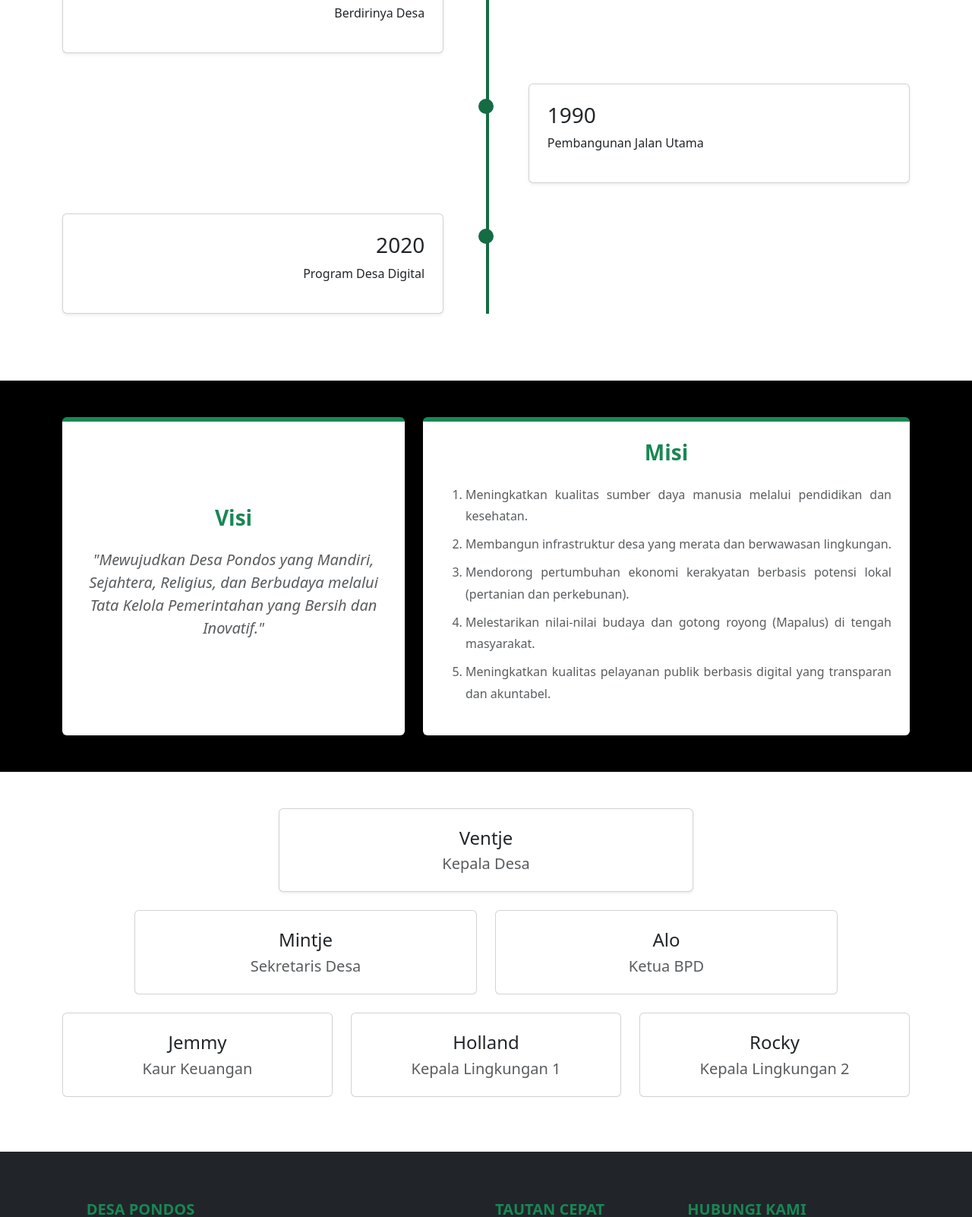
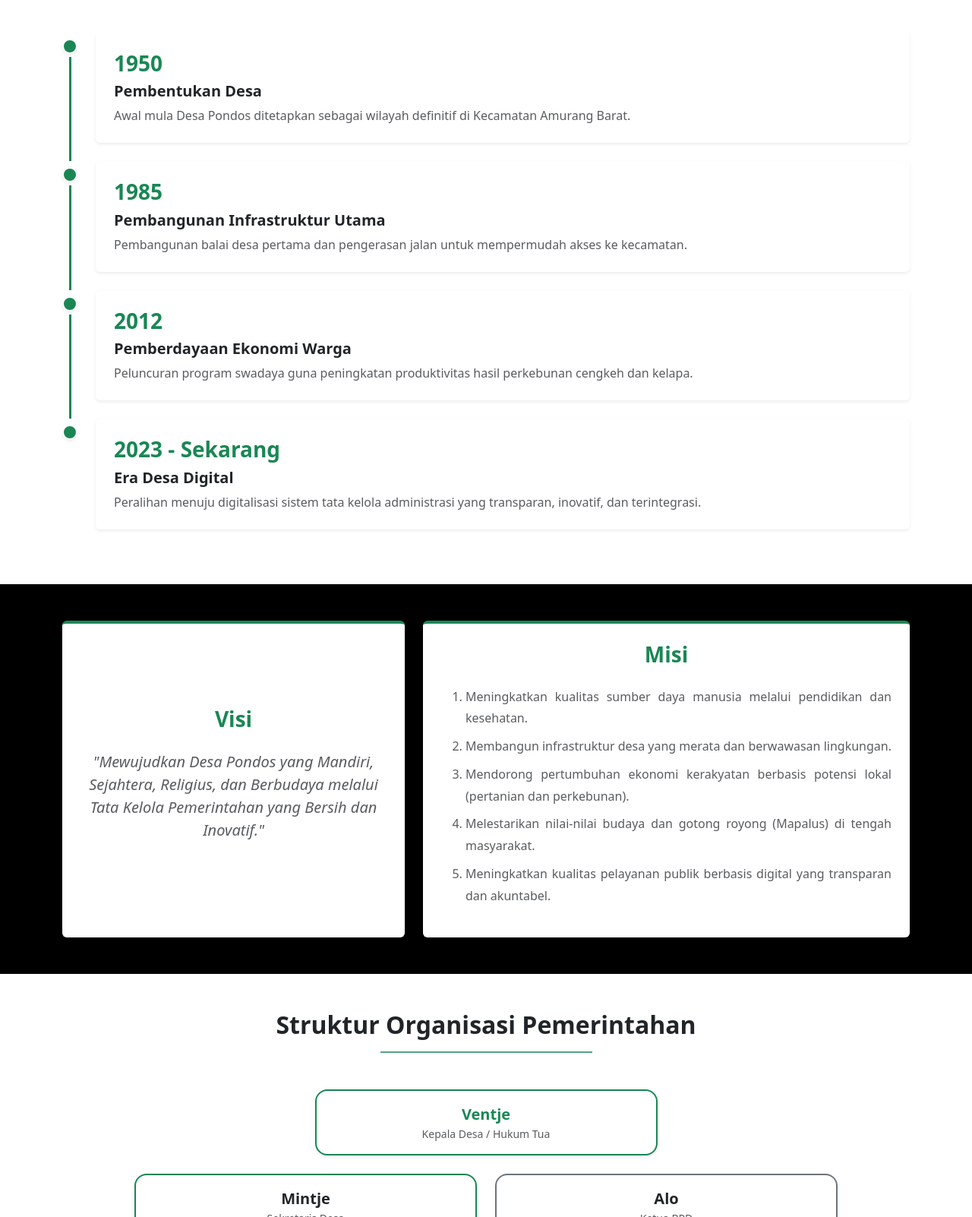
Before and after one commit to BrianL026/sid-terpadu, a plain HTML site: page profil.html in a window 1280 px wide. Shown: the part 415-2017 px from the top of the page at 76% size. Drawn offline with Linux system fonts and the light colour scheme.

Commit message:
feat: redesign profile page with updated timeline, organizational structure, and custom navbar toggle styling

```diff
--- a/css/style.css
+++ b/css/style.css
@@ -23,33 +23,6 @@
     z-index: 2;
 }
 
-/* Info Card */
-
-.info-card {
-    transition: transform 0.3s ease, box-shadow 0.3s ease;
-}
-
-.info-card:hover {
-    transform: translateY(-5px);
-    box-shadow: 0 0.5rem 1rem rgba(0, 0, 0, 0.15) !important;
-}
-
-/* Layanan Card */
-
-.layanan-card {
-    transition: all 0.3s ease-in-out;
-}
-
-.layanan-card:hover {
-    transform: translateY(-10px);
-    background-color: #f8f9fa;
-    cursor: pointer;
-}
-
-.border-top.border-4 {
-    border-top-width: 6px !important;
-}
-
 /* Footer */
 
 .footer-link {
@@ -70,47 +43,19 @@
     background: linear-gradient(135deg, #198754 0%, #146c43 100%);
 }
 
-/* Timeline */
-.timeline-container {
-    position: relative;
+@media (max-width: 991.98px) {
+    #nav-toggle:checked ~ #navbarNav {
+        display: block !important;
+    }
 }
 
-.timeline-container::before {
-    content: '';
-    position: absolute;
-    left: 50%;
-    top: 0;
-    bottom: 0;
-    width: 4px;
-    background-color: #146c43;
+/* Custom Effects */
+
+.card-hover-elevate {
+    transition: transform 0.3s ease-in-out, box-shadow 0.3s ease-in-out;
 }
 
-.timeline-item {
-    position: relative;
-    margin-bottom: 40px;
+.card-hover-elevate:hover {
+    transform: translateY(-5px);
+    box-shadow: 0 10px 20px rgba(0,0,0,0.1) !important;
 }
-
-.timeline-dot {
-    position: absolute;
-    left: 50%;
-    transform: translateX(-50%);
-    width: 20px;
-    height: 20px;
-    border-radius: 50%;
-    background-color: #146c43;
-    top: 20px;
-}
-
-.timeline-content {
-    width: 45%;
-}
-
-.timeline-item:nth-child(even) .timeline-content {
-    margin-left: auto;
-
-}
-
-.timeline-item:nth-child(odd) .timeline-content {
-    text-align: right;
-
-}
--- a/index.html
+++ b/index.html
@@ -16,11 +16,12 @@
                     Desa Pondos
                 </a>
 
-                <button class="navbar-toggler" type="button" data-bs-toggle="collapse" data-bs-target="#navbarNav">
+                <input type="checkbox" id="nav-toggle" class="d-none nav-checkbox">
+                <label for="nav-toggle" class="navbar-toggler m-0 shadow-none border-0 pe-auto cursor-pointer-" style="cursor: pointer;">
                     <span class="navbar-toggler-icon"></span>
-                </button>
+                </label>
 
-                <div class="collapse navbar-collapse" id="navbarNav">
+                <div class="collapse navbar-collapse menu-collapse mt-3 mt-lg-0" id="navbarNav">
                     <ul class="navbar-nav ms-auto fw-medium">
                         <li class="nav-item">
                             <a class="nav-link active" href="index.html">Beranda</a>
@@ -75,7 +76,7 @@
                     <div class="col-lg-6">
                         <div class="row g-3">
                             <div class="col-md-6">
-                                <div class="card info-card border-0 shadow-sm h-100 text-center py-3">
+                                <div class="card card-hover-elevate border-0 shadow-sm h-100 text-center py-3">
                                     <div class="card-body">
                                         <h1 class="display-5 text-success fw-bold">4</h1>
                                         <p class="card-text text-muted mb-0">Jaga / Dusun</p>
@@ -83,7 +84,7 @@
                                 </div>
                             </div>
                             <div class="col-md-6">
-                                <div class="card info-card border-0 shadow-sm h-100 text-center py-3">
+                                <div class="card card-hover-elevate border-0 shadow-sm h-100 text-center py-3">
                                     <div class="card-body">
                                         <h1 class="display-5 text-success fw-bold">1.250</h1>
                                         <p class="card-text text-muted mb-0">Total Penduduk</p>
@@ -91,7 +92,7 @@
                                 </div>
                             </div>
                             <div class="col-md-6">
-                                <div class="card info-card border-0 shadow-sm h-100 text-center py-3">
+                                <div class="card card-hover-elevate border-0 shadow-sm h-100 text-center py-3">
                                     <div class="card-body">
                                         <h1 class="display-5 text-success fw-bold">350</h1>
                                         <p class="card-text text-muted mb-0">Kepala Keluarga</p>
@@ -99,7 +100,7 @@
                                 </div>
                             </div>
                             <div class="col-md-6">
-                                <div class="card info-card border-0 shadow-sm h-100 text-center py-3">
+                                <div class="card card-hover-elevate border-0 shadow-sm h-100 text-center py-3">
                                     <div class="card-body">
                                         <h1 class="display-5 text-success fw-bold">95%</h1>
                                         <p class="card-text text-muted mb-0">Petani / Pekebun</p>
@@ -121,7 +122,7 @@
 
                 <div class="row g-4">
                     <div class="col-md-4">
-                        <div class="card h-100 border-0 shadow-sm layanan-card border-top border-success border-4">
+                        <div class="card h-100 border-0 shadow-sm card-hover-elevate border-top border-success border-4" style="cursor: pointer;">
                             <div class="card-body text-center p-4">
                                 <div class="display-4 mb-3">📄</div>
                                 <h4 class="card-title fw-bold">Surat Pengantar</h4>
@@ -131,7 +132,7 @@
                     </div>
 
                     <div class="col-md-4">
-                        <div class="card h-100 border-0 shadow-sm layanan-card border-top border-success border-4">
+                        <div class="card h-100 border-0 shadow-sm card-hover-elevate border-top border-success border-4" style="cursor: pointer;">
                             <div class="card-body text-center p-4">
                                 <div class="display-4 mb-3">👨‍👩‍👧‍👦</div>
                                 <h4 class="card-title fw-bold">Kartu Keluarga</h4>
@@ -141,7 +142,7 @@
                     </div>
 
                     <div class="col-md-4">
-                        <div class="card h-100 border-0 shadow-sm layanan-card border-top border-success border-4">
+                        <div class="card h-100 border-0 shadow-sm card-hover-elevate border-top border-success border-4" style="cursor: pointer;">
                             <div class="card-body text-center p-4">
                                 <div class="display-4 mb-3">🍼</div>
                                 <h4 class="card-title fw-bold">Akta Kelahiran</h4>
@@ -201,6 +202,5 @@
         </div>
     </footer>
 
-    <script src="./assets/bootstrap/js/bootstrap.bundle.min.js"></script>
   </body>
 </html>
--- a/profil.html
+++ b/profil.html
@@ -16,11 +16,12 @@
                     Desa Pondos
                 </a>
 
-                <button class="navbar-toggler" type="button" data-bs-toggle="collapse" data-bs-target="#navbarNav">
+                <input type="checkbox" id="nav-toggle" class="d-none nav-checkbox">
+                <label for="nav-toggle" class="navbar-toggler m-0 shadow-none border-0 pe-auto cursor-pointer" style="cursor: pointer;">
                     <span class="navbar-toggler-icon"></span>
-                </button>
+                </label>
 
-                <div class="collapse navbar-collapse" id="navbarNav">
+                <div class="collapse navbar-collapse menu-collapse mt-3 mt-lg-0" id="navbarNav">
                     <ul class="navbar-nav ms-auto fw-medium">
                         <li class="nav-item">
                             <a class="nav-link" href="index.html">Beranda</a>
@@ -50,26 +51,65 @@
 
         <section id="timeline-sejarah" class="py-5">
             <div class="container">
-                <div class="timeline-container">
-                    <div class="timeline-item">
-                        <div class="timeline-dot"></div>
-                        <div class="timeline-content card p-4 shadow-sm">
-                            <h3>1950</h3>
-                            <p>Berdirinya Desa</p>
+                <div class="text-center mb-5">
+                    <h2 class="fw-bold">Jejak Sejarah Desa Pondos</h2>
+                    <hr class="w-25 mx-auto text-success border-2 opacity-75">
+                </div>
+                <div>
+
+                    <div class="d-flex">
+                        <div class="d-flex flex-column align-items-center me-3 me-md-4">
+                            <div class="bg-success rounded-circle shadow-sm border border-2 border-white p-2 mt-2"></div>
+                            <div class="h-100 border-start border-3 border-success mt-1"></div>
+                        </div>
+                        <div class="flex-grow-1 pb-4">
+                            <div class="card p-4 shadow-sm border-0 bg-white card-hover-elevate">
+                                <h3 class="text-success fw-bold">1950</h3>
+                                <h5 class="fw-bold text-dark">Pembentukan Desa</h5>
+                                <p class="text-muted mb-0">Awal mula Desa Pondos ditetapkan sebagai wilayah definitif di Kecamatan Amurang Barat.</p>
                             </div>
                         </div>
-                    <div class="timeline-item">
-                        <div class="timeline-dot"></div>
-                        <div class="timeline-content card p-4 shadow-sm">
-                            <h3>1990</h3>
-                            <p>Pembangunan Jalan Utama</p>
+                    </div>
+
+                    <div class="d-flex">
+                        <div class="d-flex flex-column align-items-center me-3 me-md-4">
+                            <div class="bg-success rounded-circle shadow-sm border border-2 border-white p-2 mt-2"></div>
+                            <div class="h-100 border-start border-3 border-success mt-1"></div>
+                        </div>
+                        <div class="flex-grow-1 pb-4">
+                            <div class="card p-4 shadow-sm border-0 bg-white card-hover-elevate">
+                                <h3 class="text-success fw-bold">1985</h3>
+                                <h5 class="fw-bold text-dark">Pembangunan Infrastruktur Utama</h5>
+                                <p class="text-muted mb-0">Pembangunan balai desa pertama dan pengerasan jalan untuk mempermudah akses ke kecamatan.</p>
                             </div>
                         </div>
-                    <div class="timeline-item">
-                        <div class="timeline-dot"></div>
-                        <div class="timeline-content card p-4 shadow-sm">
-                            <h3>2020</h3>
-                            <p>Program Desa Digital</p>
+                    </div>
+
+                    <div class="d-flex">
+                        <div class="d-flex flex-column align-items-center me-3 me-md-4">
+                            <div class="bg-success rounded-circle shadow-sm border border-2 border-white p-2 mt-2"></div>
+                            <div class="h-100 border-start border-3 border-success mt-1"></div>
+                        </div>
+                        <div class="flex-grow-1 pb-4">
+                            <div class="card p-4 shadow-sm border-0 bg-white card-hover-elevate">
+                                <h3 class="text-success fw-bold">2012</h3>
+                                <h5 class="fw-bold text-dark">Pemberdayaan Ekonomi Warga</h5>
+                                <p class="text-muted mb-0">Peluncuran program swadaya guna peningkatan produktivitas hasil perkebunan cengkeh dan kelapa.</p>
+                            </div>
+                        </div>
+                    </div>
+
+                    <div class="d-flex">
+                        <div class="d-flex flex-column align-items-center me-3 me-md-4">
+                            <div class="bg-success rounded-circle shadow-sm border border-2 border-white p-2 mt-2"></div>
+                            <div class="h-100 border-start border-3 border-success mt-1 opacity-0"></div>
+                        </div>
+                        <div class="flex-grow-1 pb-4">
+                            <div class="card p-4 shadow-sm border-0 bg-white card-hover-elevate">
+                                <h3 class="text-success fw-bold">2023 - Sekarang</h3>
+                                <h5 class="fw-bold text-dark">Era Desa Digital</h5>
+                                <p class="text-muted mb-0">Peralihan menuju digitalisasi sistem tata kelola administrasi yang transparan, inovatif, dan terintegrasi.</p>
+                            </div>
                         </div>
                     </div>
                 </div>
@@ -112,62 +152,58 @@
 
         <section id="struktur-pemerintahan" class="py-5">
             <div class="container">
+                <div class="text-center mb-5">
+                    <h2 class="fw-bold">Struktur Organisasi Pemerintahan</h2>
+                    <hr class="w-25 mx-auto text-success border-2 opacity-75">
+                </div>
+
+                <div class="text-center mt-4">
 
                     <div class="row justify-content-center mb-4">
-                    <div class="col-sm-6">
-                        <div class="card text-center shadow-sm">
-                            <div class="card-body p-4">
-                                <h4 class="card-title">Ventje</h4>
-                                <h5 class="text-muted mb-0">Kepala Desa</h5>
-                            </div>
+                        <div class="col-md-5">
+                            <div class="card border border-2 border-success rounded-4 p-3 shadow-sm bg-white card-hover-elevate">
+                                <div class="fw-bold text-success fs-5">Ventje</div>
+                                <div class="text-muted small">Kepala Desa / Hukum Tua</div>
                             </div>
                         </div>
                     </div>
 
-                <div class="row justify-content-center mb-4">
+                    <div class="row justify-content-center mb-4 g-4">
                         <div class="col-md-5">
-                        <div class="card text-center">
-                            <div class="card-body p-4">
-                                <h4 class="card-title">Mintje</h4>
-                                <h5 class="text-muted mb-0">Sekretaris Desa</h5>
-                            </div>
+                            <div class="card border border-2 border-success rounded-4 p-3 shadow-sm bg-white card-hover-elevate">
+                                <div class="fw-bold text-dark fs-5">Mintje</div>
+                                <div class="text-muted small">Sekretaris Desa</div>
                             </div>
                         </div>
                         <div class="col-md-5">
-                        <div class="card text-center">
-                            <div class="card-body p-4">
-                                <h4 class="card-title">Alo</h4>
-                                <h5 class="text-muted mb-0">Ketua BPD</h5>
-                            </div>
+                            <div class="card border border-2 border-secondary rounded-4 p-3 shadow-sm bg-white card-hover-elevate">
+                                <div class="fw-bold text-dark fs-5">Alo</div>
+                                <div class="text-muted small">Ketua BPD</div>
                             </div>
                         </div>
                     </div>
 
-                <div class="row justify-content-center mb-4">
+                    <div class="row justify-content-center g-4">
                         <div class="col-md-4">
-                        <div class="card text-center">
-                            <div class="card-body p-4">
-                                <h4 class="card-title">Jemmy</h4>
-                                <h5 class="text-muted mb-0">Kaur Keuangan</h5>
+                            <div class="card border border-2 border-success rounded-4 p-3 shadow-sm bg-white card-hover-elevate">
+                                <div class="fw-bold text-dark fs-6">Jemmy</div>
+                                <div class="text-muted small">Kaur / Kasi</div>
+                            </div>
+                        </div>
+                        <div class="col-md-4">
+                            <div class="card border border-2 border-success rounded-4 p-3 shadow-sm bg-white card-hover-elevate">
+                                <div class="fw-bold text-dark fs-6">Holland</div>
+                                <div class="text-muted small">Kepala Jaga 1</div>
+                            </div>
+                        </div>
+                        <div class="col-md-4">
+                            <div class="card border border-2 border-success rounded-4 p-3 shadow-sm bg-white card-hover-elevate">
+                                <div class="fw-bold text-dark fs-6">Rocky</div>
+                                <div class="text-muted small">Kepala Jaga 2</div>
                             </div>
                         </div>
                     </div>
-                    <div class="col-md-4">
-                        <div class="card text-center">
-                            <div class="card-body p-4">
-                                <h4 class="card-title">Holland</h4>
-                                <h5 class="text-muted mb-0">Kepala Lingkungan 1</h5>
-                            </div>
-                        </div>
-                    </div>
-                    <div class="col-md-4">
-                        <div class="card text-center">
-                            <div class="card-body p-4">
-                                <h4 class="card-title">Rocky</h4>
-                                <h5 class="text-muted mb-0">Kepala Lingkungan 2</h5>
-                            </div>
-                        </div>
-                    </div>
+
                 </div>
 
             </div>
@@ -218,6 +254,5 @@
         </div>
     </footer>
 
-    <script src="./assets/bootstrap/js/bootstrap.bundle.min.js"></script>
   </body>
 </html>
```
Lines whose indentation alone changed are shown as unchanged.
